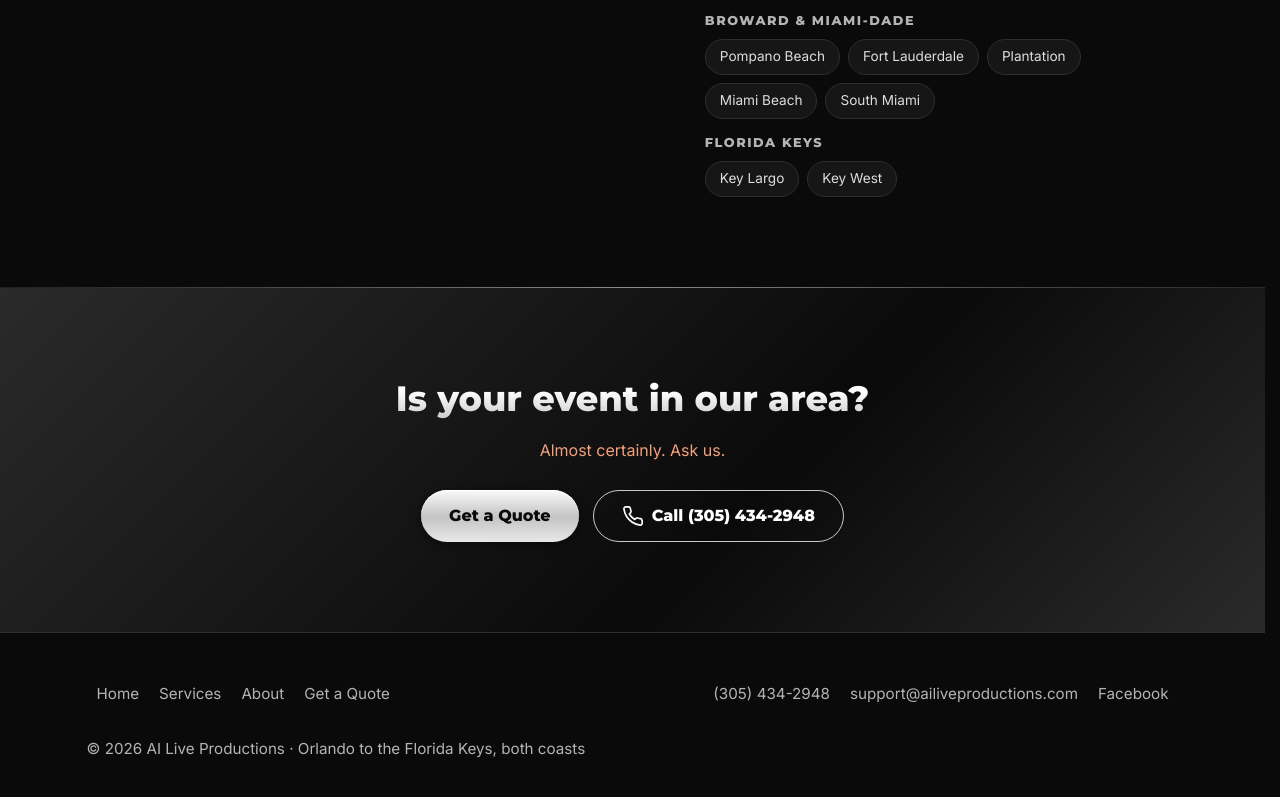
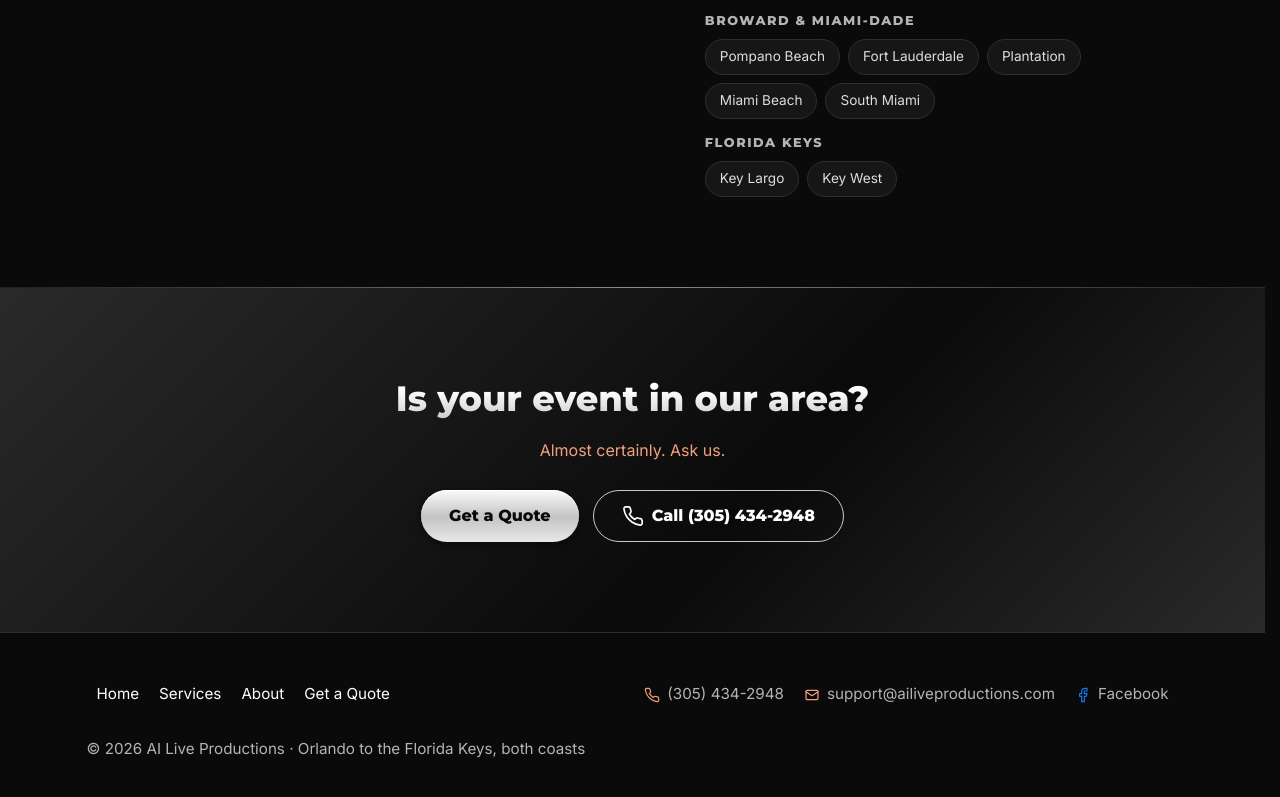
Before and after one commit to skitzafrenia420420-pause/ailiveproductions, a plain HTML site: page about.html in a window 1280 px wide. Shown: the part 791-1588 px from the top of the page. Drawn offline with Linux system fonts and the light colour scheme.

Commit message:
Footer: coral and Facebook-blue contact icons; white nav with coral hover

```diff
--- a/about.html
+++ b/about.html
@@ -74,7 +74,7 @@ button{border:0;cursor:pointer}
 footer{border-top:1px solid var(--line);padding:40px 0 40px;color:var(--muted);font-size:.95rem}
 footer .wrap{display:flex;justify-content:space-between;gap:20px;flex-wrap:wrap;align-items:center}
 footer .links{display:flex;flex-wrap:wrap}
-footer a{display:inline-flex;align-items:center;min-height:44px;min-width:44px;padding:0 10px;text-decoration:none}footer a:hover{color:#fff}
+footer a{display:inline-flex;align-items:center;min-height:44px;min-width:44px;padding:0 10px;text-decoration:none}footer a:hover{color:#fff}footer .links:first-child a{color:#FFFFFF}footer .links:first-child a:hover{color:#F2A07B}footer .links a{gap:7px}footer a[href^="tel:"] svg.i,footer a[href^="mailto:"] svg.i{color:#F2A07B;width:16px;height:16px}footer a[href*="facebook"] svg.i{color:#1877F2;width:16px;height:16px}
 .sticky{display:none}
 @media(max-width:860px){
  nav ul{display:none;position:absolute;top:70px;left:0;right:0;flex-direction:column;background:#0A0A0A;border-bottom:1px solid var(--line);padding:8px 16px}
@@ -134,7 +134,7 @@ a[href^="tel:"]{white-space:nowrap}
 </main>
 <footer><div class="wrap">
 <div class="links"><a href="/">Home</a><a href="/services">Services</a><a href="/about">About</a><a href="/quote">Get a Quote</a></div>
-<div class="links"><a href="tel:+13054342948">(305) 434-2948</a><a href="mailto:support@ailiveproductions.com">support@ailiveproductions.com</a><a href="https://www.facebook.com/profile.php?id=61575792260395" target="_blank" rel="noopener">Facebook</a></div>
+<div class="links"><a href="tel:+13054342948"><svg class="i"><use href="#i-phone"/></svg>(305) 434-2948</a><a href="mailto:support@ailiveproductions.com"><svg class="i"><use href="#i-mail"/></svg>support@ailiveproductions.com</a><a href="https://www.facebook.com/profile.php?id=61575792260395" target="_blank" rel="noopener"><svg class="i"><use href="#i-fb"/></svg>Facebook</a></div>
 <div>© 2026 AI Live Productions · Orlando to the Florida Keys, both coasts</div>
 </div></footer>
 <div class="sticky"><a class="btn btn-ghost" href="tel:+13054342948"><svg class="i"><use href="#i-phone"/></svg>Call</a><a class="btn btn-ghost" href="mailto:support@ailiveproductions.com" aria-label="Email support@ailiveproductions.com">Email</a><a class="btn btn-gold" href="/quote">Get a Quote</a></div>
```
Also changed, not shown: index.html (+2 -2 lines), quote.html (+2 -2 lines), services.html (+2 -2 lines), thanks.html (+2 -2 lines).
